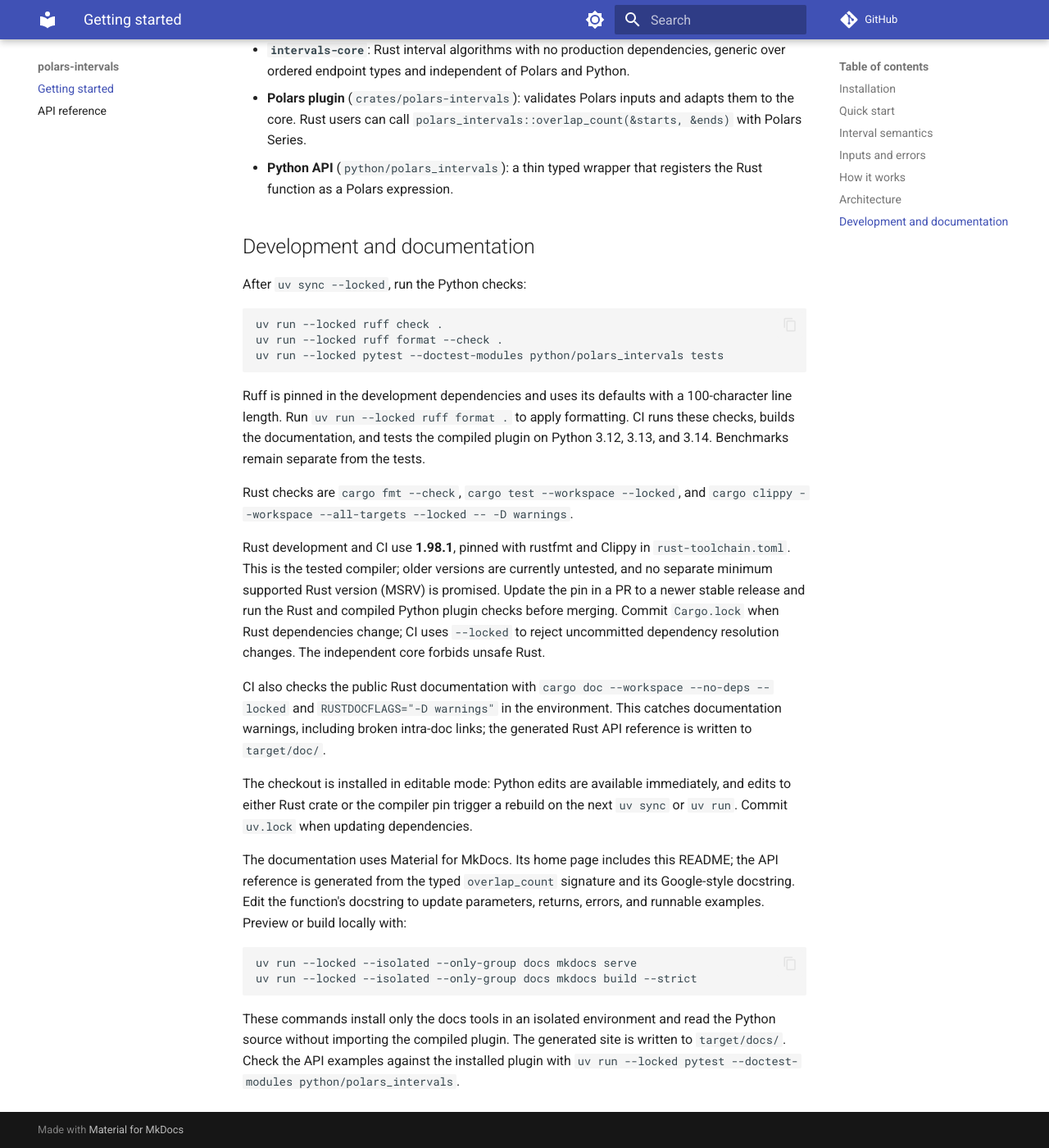
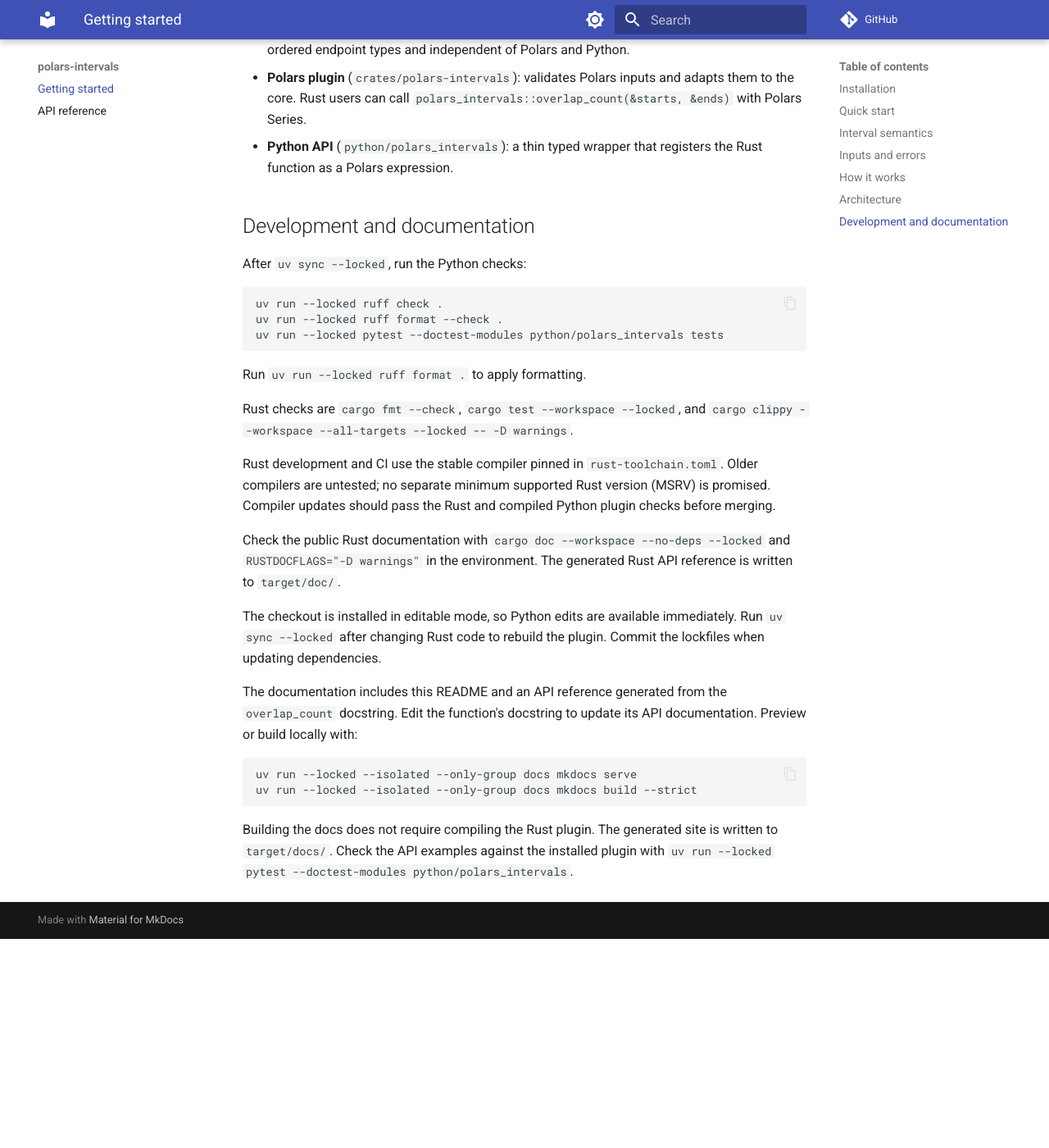
Before and after one commit to jplauri/polars-intervals, an MkDocs documentation site: the page built from docs/index.md, in a window 1280 px wide and 1400 px high, scrolled down 2411 px. Shown: the whole window at 82% size. Built offline with MkDocs 1.6.1 and Material for MkDocs 9.7.7, drawn with Linux system fonts in a browser that asks for light colours; comment, search, counter and statistics services are not loaded; after the commit the page ends 3556 px from its top, so only the background shows below that; some of the changed text lies outside the part shown.

````diff
--- a/README.md
+++ b/README.md
@@ -9,13 +9,13 @@ change; `overlap_count` is currently the only public Python operation.
 
 ## Installation
 
-For the current package, build from this repository. You need **Python 3.12+**,
-[uv](https://docs.astral.sh/uv/getting-started/installation/), and
-[Rust installed through rustup](https://www.rust-lang.org/tools/install) with
-your platform's native linker/build tools. Rustup selects the compiler pinned in
-`rust-toolchain.toml` for this checkout.
-The Python package requires **Polars >=1.44.1,<1.45**;
-uv installs the compatible version from `uv.lock`.
+For the current package, build from this repository using
+[uv](https://docs.astral.sh/uv/getting-started/installation/) and
+[Rust installed through rustup](https://www.rust-lang.org/tools/install), with
+your platform's native linker/build tools. Supported Python and Polars versions
+are declared in [pyproject.toml](https://github.com/jplauri/polars-intervals/blob/master/pyproject.toml);
+uv installs compatible versions. Rustup selects the compiler from
+`rust-toolchain.toml`.
 
 ```sh
 git clone https://github.com/jplauri/polars-intervals.git
@@ -28,8 +28,7 @@ This creates `.venv` and builds the Rust plugin through maturin. Run your script
 with `uv run --locked python your_script.py`. The distribution is named
 `polars-intervals`; the import is `polars_intervals`.
 
-To use a local checkout from another uv-managed project, run this in that project
-(which must also use Python 3.12+):
+To use a local checkout from another uv-managed project, run this in that project:
 
 ```sh
 uv add /path/to/polars-intervals
@@ -119,43 +118,33 @@ uv run --locked ruff format --check .
 uv run --locked pytest --doctest-modules python/polars_intervals tests
 ```
 
-Ruff is pinned in the development dependencies and uses its defaults with a
-100-character line length. Run `uv run --locked ruff format .` to apply formatting.
-CI runs these checks, builds the documentation, and tests the compiled plugin
-on Python 3.12, 3.13, and 3.14. Benchmarks remain separate from the tests.
+Run `uv run --locked ruff format .` to apply formatting.
 
 Rust checks are `cargo fmt --check`, `cargo test --workspace --locked`, and
 `cargo clippy --workspace --all-targets --locked -- -D warnings`.
 
-Rust development and CI use **1.98.1**, pinned with rustfmt and Clippy in
-`rust-toolchain.toml`. This is the tested compiler; older versions are currently
-untested, and no separate minimum supported Rust version (MSRV) is promised.
-Update the pin in a PR to a newer stable release and run the Rust and compiled
-Python plugin checks before merging. Commit `Cargo.lock` when Rust dependencies
-change; CI uses `--locked` to reject uncommitted dependency resolution changes.
-The independent core forbids unsafe Rust.
+Rust development and CI use the stable compiler pinned in
+`rust-toolchain.toml`. Older compilers are untested; no separate minimum supported
+Rust version (MSRV) is promised. Compiler updates should pass the Rust and compiled
+Python plugin checks before merging.
 
-CI also checks the public Rust documentation with
+Check the public Rust documentation with
 `cargo doc --workspace --no-deps --locked` and `RUSTDOCFLAGS="-D warnings"` in the
-environment. This catches documentation warnings, including broken intra-doc
-links; the generated Rust API reference is written to `target/doc/`.
+environment. The generated Rust API reference is written to `target/doc/`.
 
-The checkout is installed in editable mode: Python edits are available
-immediately, and edits to either Rust crate or the compiler pin trigger a rebuild
-on the next `uv sync` or `uv run`.
-Commit `uv.lock` when updating dependencies.
+The checkout is installed in editable mode, so Python edits are available
+immediately. Run `uv sync --locked` after changing Rust code to rebuild the plugin.
+Commit the lockfiles when updating dependencies.
 
-The documentation uses Material for MkDocs. Its home page includes this README;
-the API reference is generated from the typed `overlap_count` signature and its
-Google-style docstring. Edit the function's docstring to update parameters,
-returns, errors, and runnable examples. Preview or build locally with:
+The documentation includes this README and an API reference generated from the
+`overlap_count` docstring. Edit the function's docstring to update its API
+documentation. Preview or build locally with:
 
 ```sh
 uv run --locked --isolated --only-group docs mkdocs serve
 uv run --locked --isolated --only-group docs mkdocs build --strict
 ```
 
-These commands install only the docs tools in an isolated environment and read
-the Python source without importing the compiled plugin. The generated site is
-written to `target/docs/`. Check the API examples against the installed plugin
+Building the docs does not require compiling the Rust plugin. The generated site
+is written to `target/docs/`. Check the API examples against the installed plugin
 with `uv run --locked pytest --doctest-modules python/polars_intervals`.
--- a/benchmarks/README.md
+++ b/benchmarks/README.md
@@ -6,7 +6,8 @@ dependencies and Python's standard library; `pytest` does not run benchmarks.
 
 ## Reproduce
 
-From the repository root, with uv, Python 3.12+, and a current stable Rust toolchain:
+Follow the [installation prerequisites](../README.md#installation), then run from
+the repository root:
 
 ```sh
 uv sync --locked --reinstall-package polars-intervals --config-setting "build-args=--profile release"
@@ -21,15 +22,15 @@ and build flags when comparing revisions. Do not use a debug plugin. Record
 `rustc --version`, `uv --version`, and any custom Rust build flags alongside
 published results.
 
-Defaults are 100, 1,000, and 3,000 rows for each scenario, seed 42, two warmup
-iterations, and seven measured iterations per method. To change them:
+The command-line defaults are defined in [overlap_count.py](overlap_count.py).
+To choose dataset sizes and measurement settings explicitly:
 
 ```sh
 uv run --no-sync python benchmarks/overlap_count.py --sizes 100 500 2000 --seed 42 --warmups 3 --repeats 10
 ```
 
 Use `--scenarios sparse` or `--scenarios dense` to run one scenario. The console
-shows median milliseconds; `target/benchmarks/overlap-count.json` records every
+shows median milliseconds and the output path. The JSON report records every
 sample, median/min/max, actual overlap density, matching join rows, arguments,
 Git revision/dirty state, Python/package versions, platform, CPU description,
 and Polars thread count. Use `--output PATH` to retain separate runs. Results are
````
